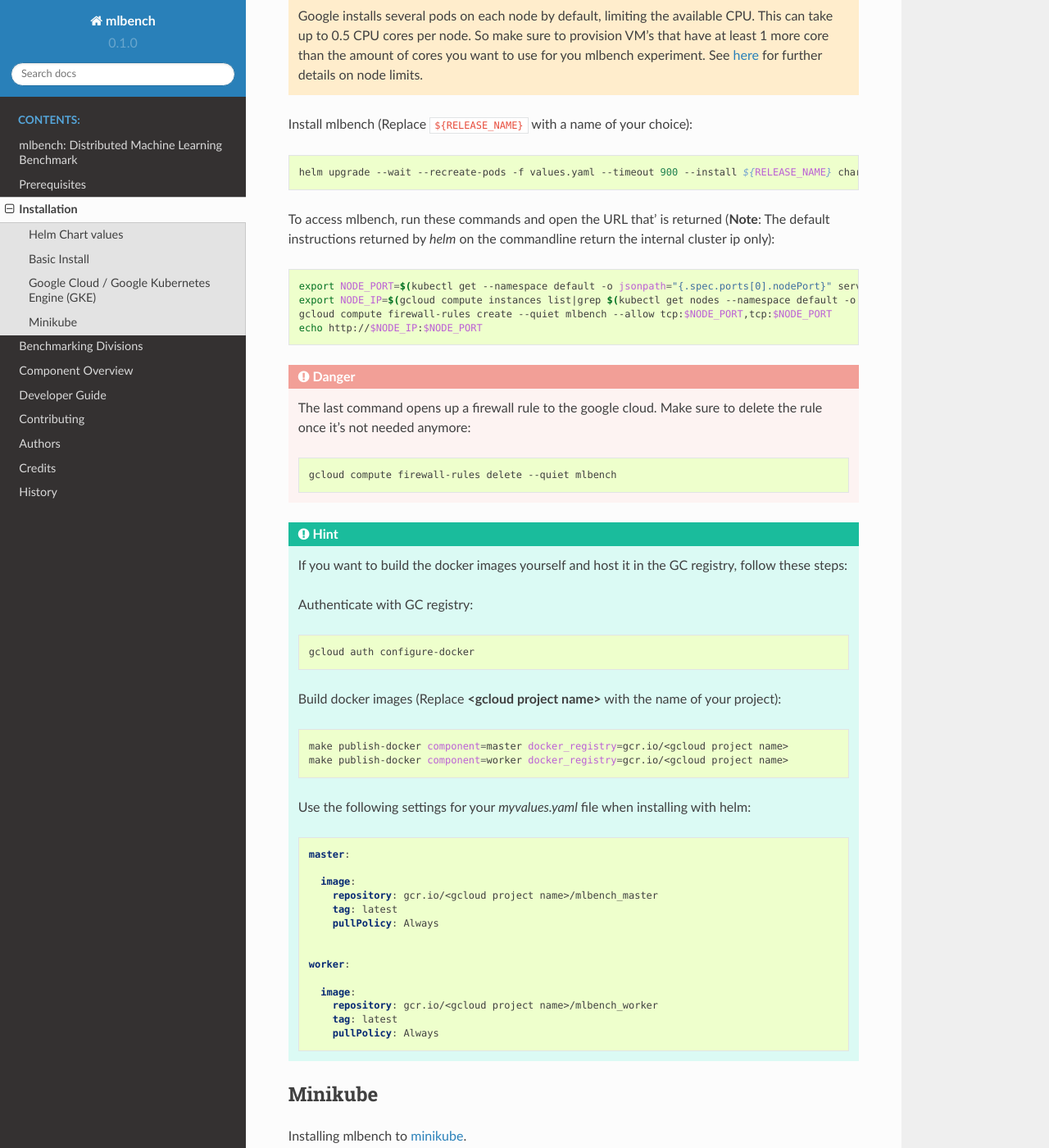
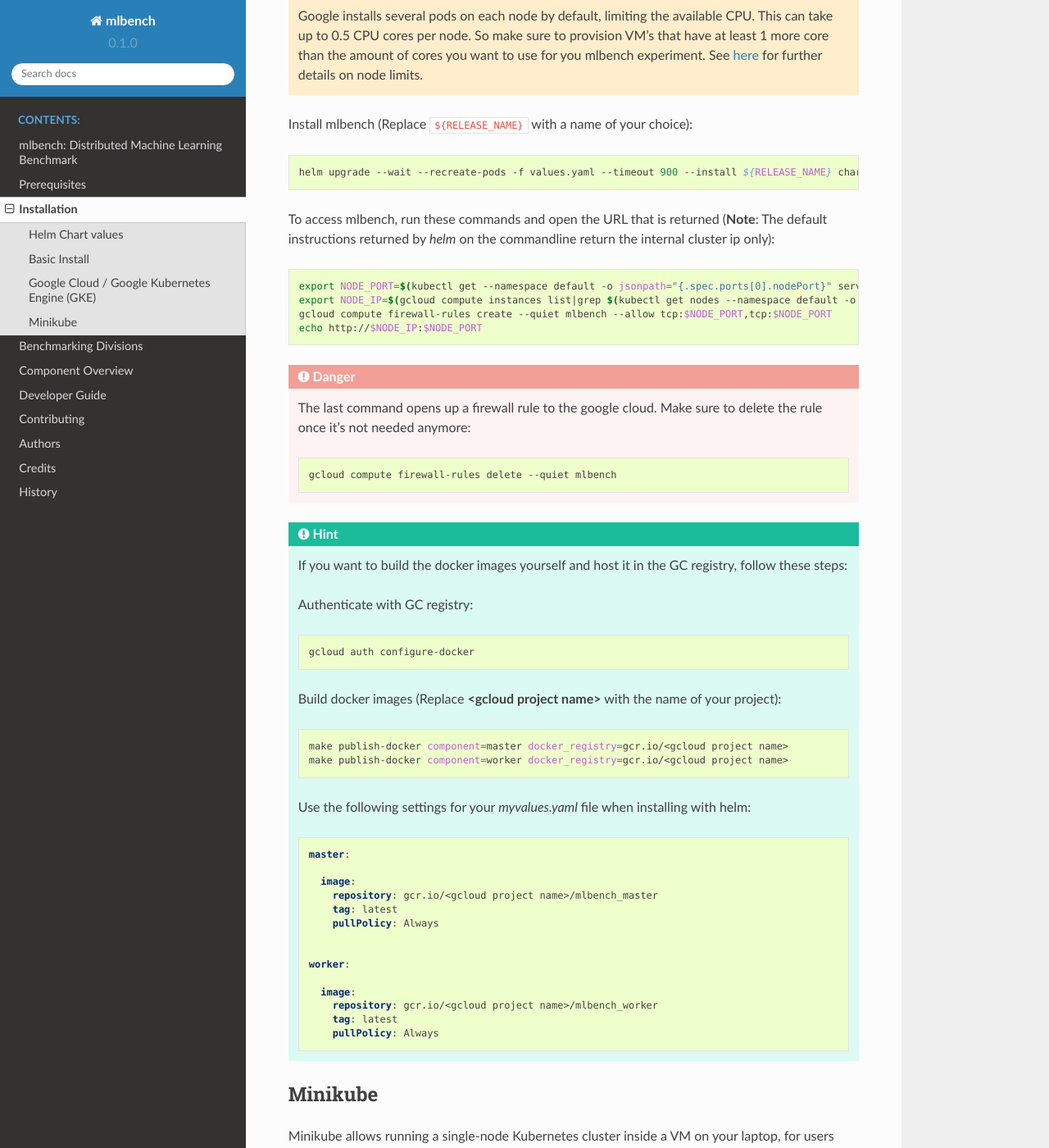
Before and after one commit to mlbench/mlbench-old, a Sphinx documentation site: the page built from docs/installation.rst, in a window 1280 px wide and 1400 px high, scrolled down 1713 px. Shown: the whole window at 82% size. Built offline with Sphinx 7.4.7 and the Read the Docs theme 2.0.0, drawn with Linux system fonts in a browser that asks for light colours; some of the changed text lies outside the part shown.

Commit message:
Update installation.rst

```diff
--- a/docs/installation.rst
+++ b/docs/installation.rst
@@ -78,7 +78,7 @@
 
    helm upgrade --wait --recreate-pods -f values.yaml --timeout 900 --install ${RELEASE_NAME} charts/mlbench
 
-To access mlbench, run these commands and open the URL that' is returned (**Note**: The default instructions returned by `helm` on the commandline return the internal cluster ip only):
+To access mlbench, run these commands and open the URL that is returned (**Note**: The default instructions returned by `helm` on the commandline return the internal cluster ip only):
 
 .. code-block:: bash
 
@@ -132,6 +132,8 @@
 
 Minikube
 --------
+
+Minikube allows running a single-node Kubernetes cluster inside a VM on your laptop, for users looking to try out Kubernetes or to develop with it.
 
 Installing mlbench to `minikube <https://github.com/kubernetes/minikube>`_.
 
```
